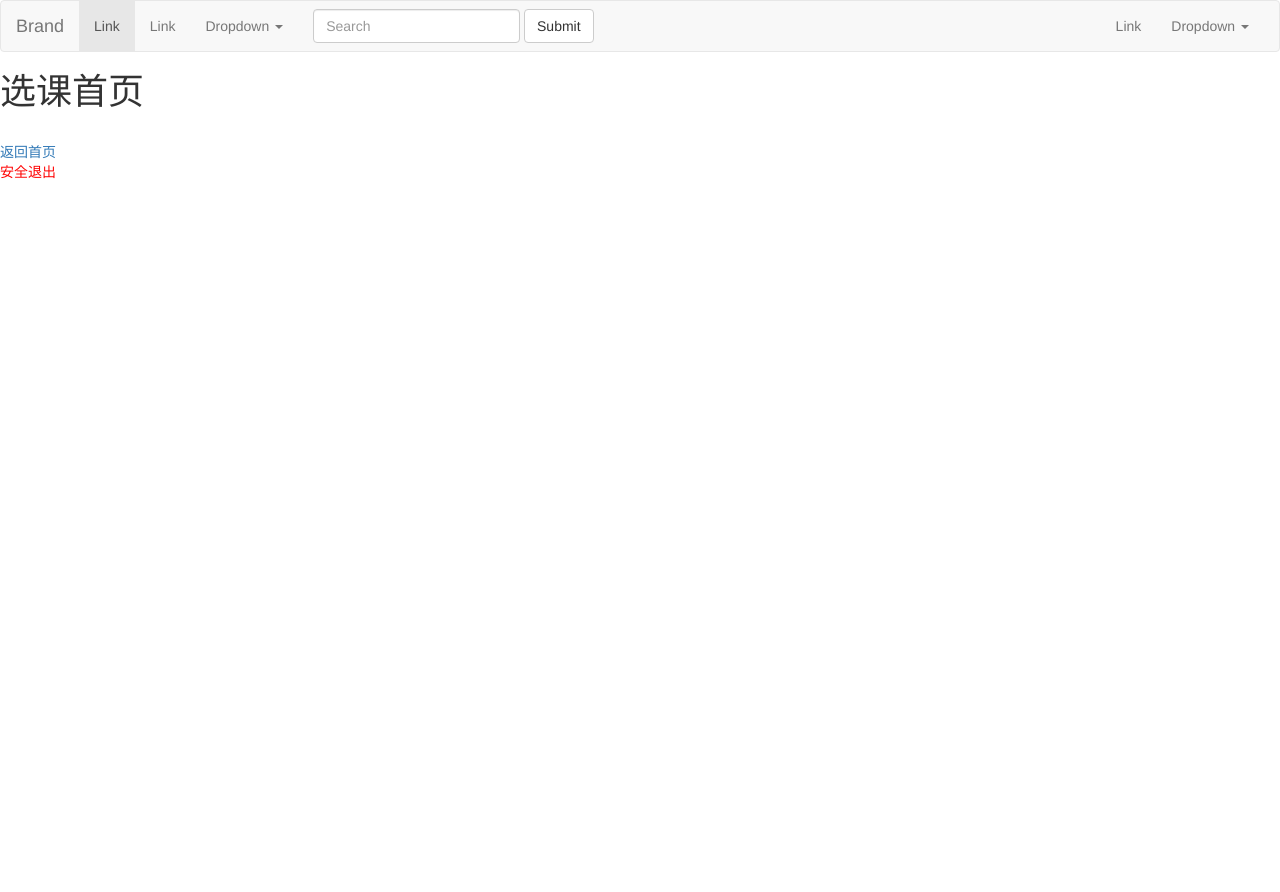
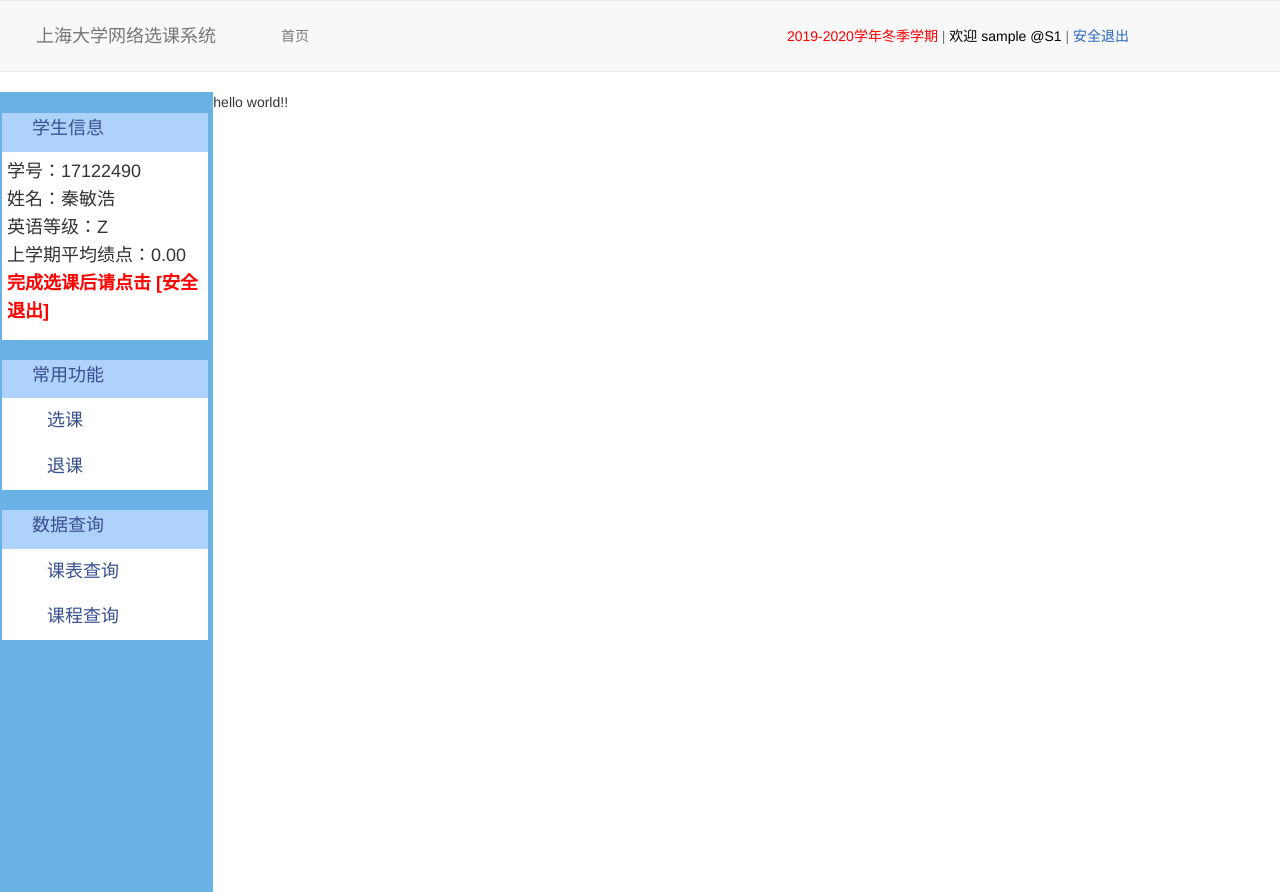
Before and after one commit to Lemon-412/wxk.shu.edu.cn, a Django app: page /index in a window 1280 px wide. Before the commit the page ends 179 px from the top, so only its background shows below. Run offline with Django 3.2, Linux system fonts and the light colour scheme; the visitor is signed in with stand-in values (Sample User, id 1); some libraries are stand-ins or nearby versions.

Commit message:
(大概)改善了前端设计

```diff
--- a/myWEB/templates/index.html
+++ b/myWEB/templates/index.html
@@ -5,72 +5,93 @@
 <html lang="en">
 <head>
   <meta charset="UTF-8">
-  <title>Index</title>
+  <title>首页</title>
   <link href="{% static 'bootstrap-3.3.7-dist/css/bootstrap.min.css' %}" rel="stylesheet">
+  <style type="text/css">
+    body{background: #FFFFFF}
+    #blue{background: #69B2E6}
+    #white{background: #FFFFFF}
+  </style>
 </head>
 <body>
+  <div class="row">
     <nav class="navbar navbar-default">
       <div class="container-fluid">
         <!-- Brand and toggle get grouped for better mobile display -->
-      <div class="navbar-header">
+        <div class="navbar-header" style="min-height: 70px;">
           <button type="button" class="navbar-toggle collapsed" data-toggle="collapse" data-target="#bs-example-navbar-collapse-1" aria-expanded="false">
             <span class="sr-only">Toggle navigation</span>
             <span class="icon-bar"></span>
             <span class="icon-bar"></span>
             <span class="icon-bar"></span>
           </button>
-        <a class="navbar-brand" href="#">Brand</a>
+          <a class="navbar-brand" href="" style="padding: 25px 50px">上海大学网络选课系统</a>
         </div>
 
         <!-- Collect the nav links, forms, and other content for toggling -->
-      <div class="collapse navbar-collapse" id="bs-example-navbar-collapse-1">
+        <div class="collapse navbar-collapse">
           <ul class="nav navbar-nav">
-          <li class="active"><a href="#">Link <span class="sr-only">(current)</span></a></li>
-          <li><a href="#">Link</a></li>
-          <li class="dropdown">
-            <a href="#" class="dropdown-toggle" data-toggle="dropdown" role="button" aria-haspopup="true" aria-expanded="false">Dropdown <span class="caret"></span></a>
-            <ul class="dropdown-menu">
-              <li><a href="#">Action</a></li>
-              <li><a href="#">Another action</a></li>
-              <li><a href="#">Something else here</a></li>
-              <li role="separator" class="divider"></li>
-              <li><a href="#">Separated link</a></li>
-              <li role="separator" class="divider"></li>
-              <li><a href="#">One more separated link</a></li>
+            <!--<li class="active"><a href=""> 首页 <span class="sr-only">(current)</span></a></li>-->
+            <li><a href="index" style="padding: 25px 15px"> 首页 </a></li>
           </ul>
-          </li>
-        </ul>
-        <form class="navbar-form navbar-left">
-          <div class="form-group">
-            <input type="text" class="form-control" placeholder="Search">
-          </div>
-          <button type="submit" class="btn btn-default">Submit</button>
-        </form>
-        <ul class="nav navbar-nav navbar-right">
-          <li><a href="#">Link</a></li>
-          <li class="dropdown">
-            <a href="#" class="dropdown-toggle" data-toggle="dropdown" role="button" aria-haspopup="true" aria-expanded="false">Dropdown <span class="caret"></span></a>
-            <ul class="dropdown-menu">
-              <li><a href="#">Action</a></li>
-              <li><a href="#">Another action</a></li>
-              <li><a href="#">Something else here</a></li>
-              <li role="separator" class="divider"></li>
-              <li><a href="#">Separated link</a></li>
-            </ul>
-          </li>
-        </ul>
+          <p class="navbar-text navbar-right" style="padding: 10px 150px">
+            <font color="red">2019-2020学年冬季学期</font> |
+            <font color="black"> 欢迎 {{request.user.username}}  @S1</font> |
+            <a href="/logout_view" class="navbar-link" style="color: #2866BD">安全退出</a>
+          </p>
         </div><!-- /.navbar-collapse -->
       </div><!-- /.container-fluid -->
     </nav>
+  </div>
 
-
-  <h1>选课首页</h1>
+  <div class="container-fluid">
+    <div class="row">
+      <div class="col-sm-3 col-md-2 sidebar" style="background:#69B2E6; min-height:800px; padding:1px 5px 0px 2px;">
         <br>
 
-  <a href="/">返回首页</a>
+        <ul class="nav nav-sidebar" style="background: #AFD2FC;">
+          <p style="padding: 3px 0px 0px 0px;"><font size="4" style="color: #385090; padding:30px;"> 学生信息 </font></p>
+        </ul>
+        <ul class="nav nav-sidebar" style="background: #FFFFFF">
+          <font size="4">
+            <p style="padding: 5px 5px; line-height:28px;">
+              学号：17122490
               <br>
-  <a href="/logout_view" style="color: red">安全退出</a>
+              姓名：秦敏浩
               <br>
+              英语等级：Z
+              <br>
+              上学期平均绩点：0.00
+              <br>
+              <font color="red"><b>完成选课后请点击 <a href="/logout_view" style="color:red">[安全退出]</a></b></font>
+            </p>
+          </font>
+        </ul>
+        <br>
+
+        <ul class="nav nav-sidebar" style="background: #AFD2FC">
+          <p style="padding: 3px 0px 0px 0px;"><font size="4" style="color: #385090; padding:30px;"> 常用功能 </font></p>
+        </ul>
+        <ul class="nav nav-sidebar" style="background: #FFFFFF">
+          <li><a href="index/xk/"><font size="4" style="color: #385090; padding:30px;"> 选课 </font></a></li>
+          <li><a href="index/tk/"><font size="4" style="color: #385090; padding:30px;"> 退课 </font></a></li>
+        </ul>
+        <br>
+
+        <ul class="nav nav-sidebar" style="background: #AFD2FC">
+          <p style="padding: 3px 0px 0px 0px;"><font size="4" style="color: #385090; padding:30px;"> 数据查询 </font></p>
+        </ul>
+        <ul class="nav nav-sidebar" style="background: #FFFFFF">
+          <li><a href="index/kbcx/"><font size="4" style="color: #385090; padding:30px;"> 课表查询 </font></a></li>
+          <li><a href="index/kccx/"><font size="4" style="color: #385090; padding:30px;"> 课程查询 </font></a></li>
+        </ul>
+        <br>
+
+      </div>
+      hello world!!
+    </div>
+  </div>
+
   <!-- jQuery (necessary for Bootstrap's JavaScript plugins) -->
   <script src="{% static 'js/jquery-3.4.1.js' %}"></script>
   <!-- Include all compiled plugins (below), or include individual files as needed -->
```
Also changed, not shown: myWEB/templates/home.html (+42 -8 lines), static/bootstrap-3.3.7-dist/css/bootstrap.css. Lines whose indentation alone changed are shown as unchanged.
